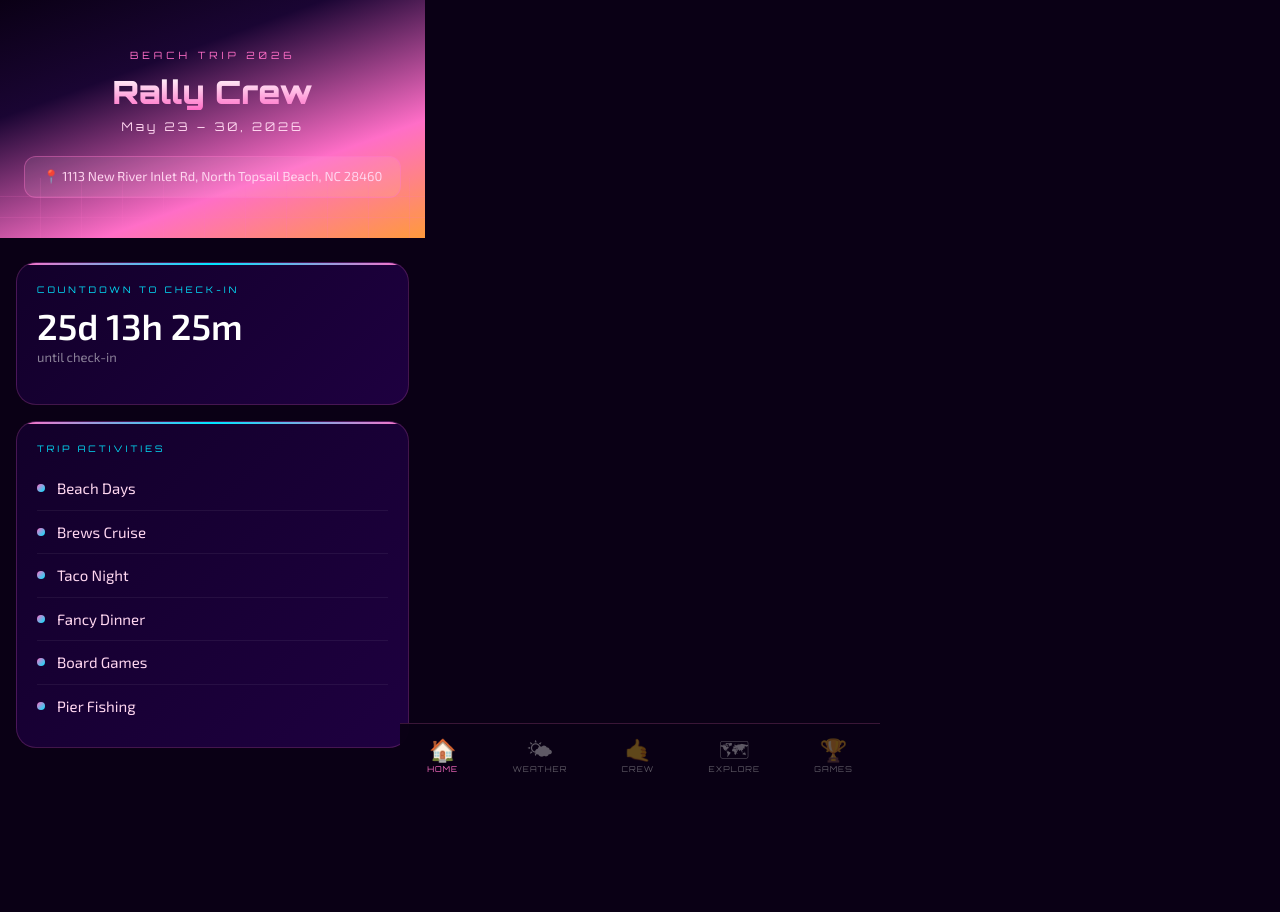
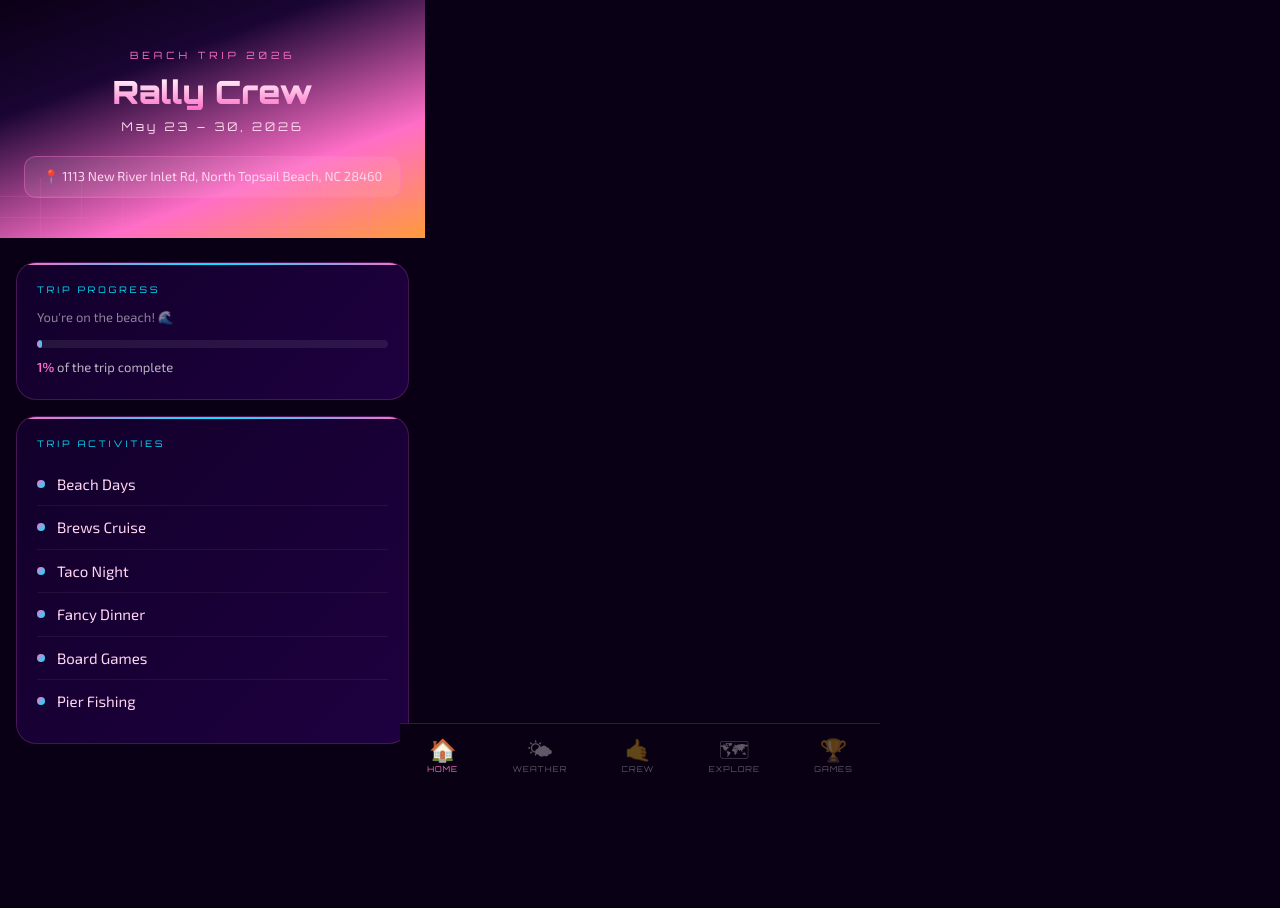
Before and after one commit to r-buchanan88/my-pwa, a React (Vite) app: page / in a window 1280 px wide. Built offline with nearby package versions, Linux system fonts and the light colour scheme.

Commit message:
add bottom tab navigation

```diff
--- a/src/App.jsx
+++ b/src/App.jsx
@@ -4,7 +4,7 @@ import './App.css'
 const TRIP = {
   title: 'Rally Crew',
   dates: 'May 23 – 30, 2026',
-  checkin: new Date('2026-05-23T16:00:00'),
+  checkin: new Date('2026-04-27T16:00:00'),
   checkout: new Date('2026-05-30T10:00:00'),
   address: '1113 New River Inlet Rd, North Topsail Beach, NC 28460',
   mapsUrl: 'https://maps.apple.com/?address=1113+New+River+Inlet+Rd,+North+Topsail+Beach,+NC+28460',
```
